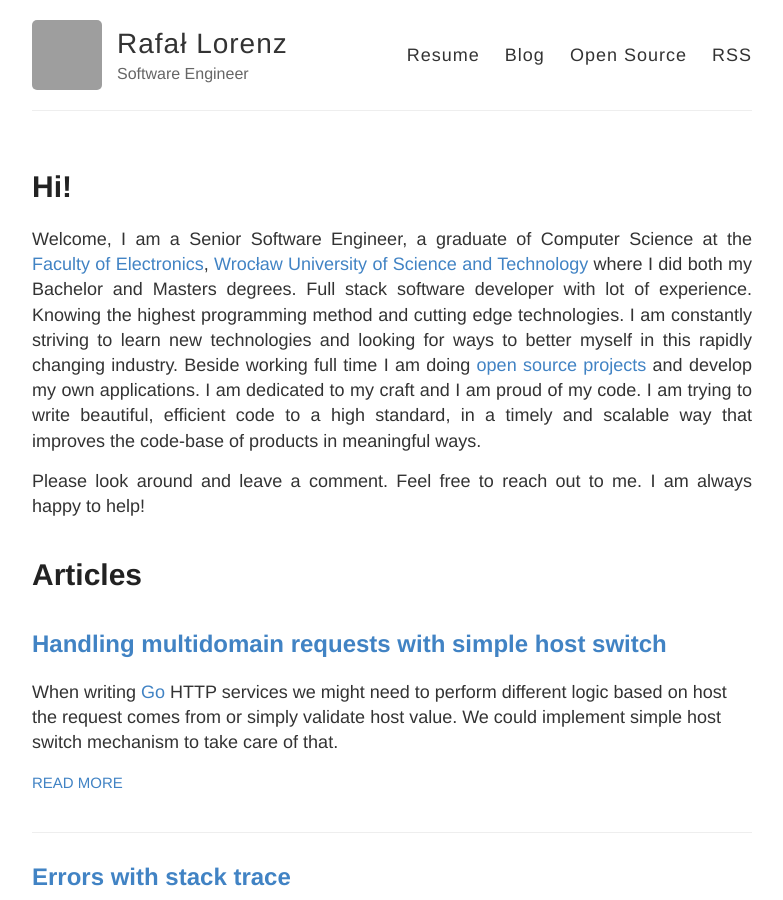
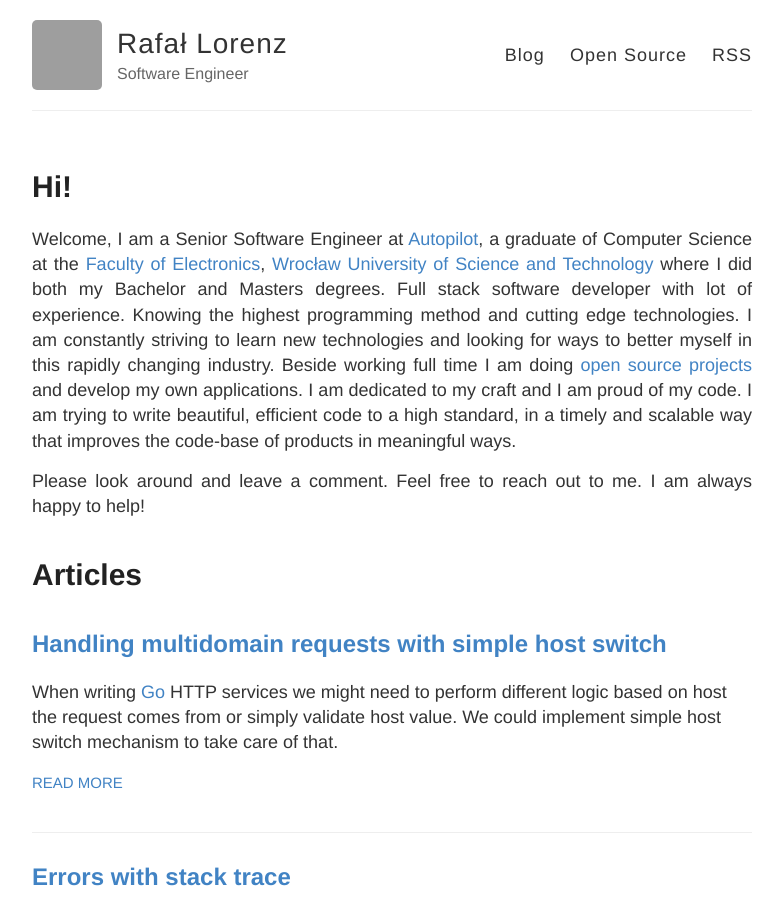
Before and after one commit to vardius/vardius.github.io, a Jekyll site: the page built from index.html, in a window 1280 px wide and 900 px high. Shown: the whole window, without its empty margins (248-1031 px from the left). Built offline with Jekyll 4.4.1, drawn with Linux system fonts in a browser that asks for light colours; grey boxes are pictures that could not be loaded.

Commit message:
Remove resume tab

```diff
--- a/_layouts/default.html
+++ b/_layouts/default.html
@@ -35,7 +35,7 @@
         </div>
 
         <nav>
-          <a href="{{ site.resume }}">Resume</a>
+          <!-- <a href="{{ site.resume }}">Resume</a> -->
           <a href="{{ site.baseurl }}/blog">Blog</a>
           <a href="{{ site.baseurl }}/open-source">Open Source</a>
           <a href="{{ site.baseurl }}/feed.xml">RSS</a>
--- a/index.html
+++ b/index.html
@@ -4,7 +4,7 @@ layout: default
 
 <h1>Hi!</h1>
 
-<p style="text-align: justify;">Welcome, I am a Senior Software Engineer, a graduate of Computer Science at the <a href="http://weka.pwr.edu.pl/en/">Faculty of Electronics</a>, <a href="http://pwr.edu.pl/en/">Wrocław University of Science and Technology</a> where I did both my Bachelor and Masters degrees. Full stack software developer with lot of experience. Knowing the highest programming method and cutting edge technologies. I am constantly striving to learn new technologies and looking for ways to better myself in this rapidly changing industry. Beside working full time I am doing <a href="https://rafallorenz.com/open-source/">open source projects</a> and develop my own applications. I am dedicated to my craft and I am proud of my code. I am trying to write beautiful, efficient code to a high standard, in a timely and scalable way that improves the code-base of products in meaningful ways.</p>
+<p style="text-align: justify;">Welcome, I am a Senior Software Engineer at <a href="https://www.autopilothq.com">Autopilot</a>, a graduate of Computer Science at the <a href="http://weka.pwr.edu.pl/en/">Faculty of Electronics</a>, <a href="http://pwr.edu.pl/en/">Wrocław University of Science and Technology</a> where I did both my Bachelor and Masters degrees. Full stack software developer with lot of experience. Knowing the highest programming method and cutting edge technologies. I am constantly striving to learn new technologies and looking for ways to better myself in this rapidly changing industry. Beside working full time I am doing <a href="https://rafallorenz.com/open-source/">open source projects</a> and develop my own applications. I am dedicated to my craft and I am proud of my code. I am trying to write beautiful, efficient code to a high standard, in a timely and scalable way that improves the code-base of products in meaningful ways.</p>
 
 <p style="text-align: justify;">Please look around and leave a comment. Feel free to reach out to me. I am always happy to help!</p>
 
```
